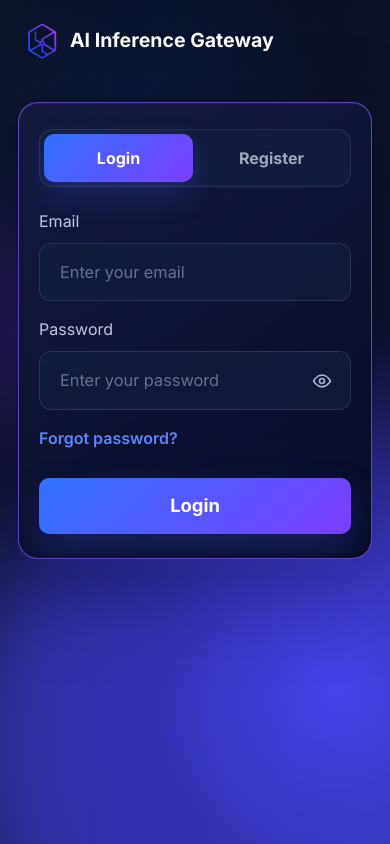
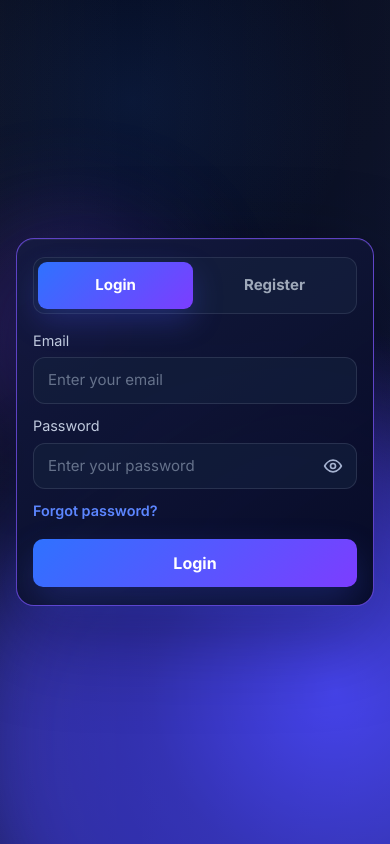
Before and after one commit to OkayMarta/ai-inference-gateway, a React (Vite) app in the folder frontend/: page / in a window 390 px wide. Both pictures are taken after a click on the button "Get Started". Built offline with nearby package versions, Linux system fonts and the light colour scheme.

Commit message:
authorization and registration pages redesign 2

```diff
--- a/frontend/src/styles/components/Dashboard.css
+++ b/frontend/src/styles/components/Dashboard.css
@@ -1368,21 +1368,47 @@
     }
 }
 
-@media (max-width: 640px) {
+@media (max-width: 900px) {
     .auth-shell {
-        align-content: start;
-        padding: 22px 18px 32px;
-        overflow-y: auto;
+        padding: 20px;
+        overflow: hidden;
     }
 
     .auth-brand {
-        position: relative;
-        top: auto;
-        left: auto;
-        justify-self: start;
-        gap: 10px;
-        margin-bottom: 42px;
-        font-size: clamp(1.16rem, 5vw, 1.45rem);
+        display: none;
+    }
+
+    .auth-card {
+        width: min(100%, 500px);
+        padding: 28px 30px;
+    }
+
+    .auth-tabs {
+        margin-bottom: 20px;
+    }
+
+    .auth-form {
+        gap: 15px;
+    }
+
+    .auth-shell .field-input,
+    .auth-shell .submit-button {
+        min-height: 54px;
+    }
+
+    .auth-shell .submit-button {
+        margin-top: 8px;
+    }
+}
+
+@media (max-width: 640px) {
+    .auth-shell {
+        padding: 16px;
+        overflow: hidden;
+    }
+
+    .auth-brand {
+        display: none;
     }
 
     .auth-logo {
@@ -1392,26 +1418,99 @@
 
     .auth-card {
         width: 100%;
-        padding: 26px 20px 24px;
-        border-radius: 20px;
+        max-width: 390px;
+        padding: 18px 16px;
+        border-radius: 18px;
     }
 
     .auth-tabs {
-        margin-bottom: 22px;
+        margin-bottom: 16px;
+        border-radius: 12px;
     }
 
     .auth-tab {
-        min-height: 48px;
-        font-size: 1rem;
+        min-height: 42px;
+        border-radius: 9px;
+        font-size: 0.94rem;
     }
 
     .auth-form {
-        gap: 16px;
+        gap: 11px;
+    }
+
+    .auth-field {
+        gap: 6px;
+    }
+
+    .auth-shell .field-label,
+    .forgot-password-button,
+    .auth-switch-copy {
+        font-size: 0.9rem;
     }
 
     .auth-shell .field-input,
     .auth-shell .submit-button {
-        min-height: 56px;
+        min-height: 46px;
+    }
+
+    .auth-shell .field-input {
+        padding: 11px 14px;
+        font-size: 0.94rem;
+    }
+
+    .auth-shell .submit-button {
+        margin-top: 6px;
+        font-size: 1rem;
+    }
+
+    .password-input {
+        padding-right: 44px;
+    }
+
+    .password-toggle {
+        right: 8px;
+        width: 32px;
+        height: 32px;
+    }
+
+    .auth-switch-copy {
+        margin-top: 0;
+    }
+}
+
+@media (max-width: 640px) and (max-height: 720px) {
+    .auth-card {
+        padding: 14px;
+    }
+
+    .auth-tabs {
+        margin-bottom: 12px;
+    }
+
+    .auth-tab {
+        min-height: 38px;
+    }
+
+    .auth-form {
+        gap: 8px;
+    }
+
+    .auth-field {
+        gap: 4px;
+    }
+
+    .auth-shell .field-input,
+    .auth-shell .submit-button {
+        min-height: 42px;
+    }
+
+    .auth-shell .field-input {
+        padding-top: 9px;
+        padding-bottom: 9px;
+    }
+
+    .auth-shell .submit-button {
+        margin-top: 4px;
     }
 }
 
```
